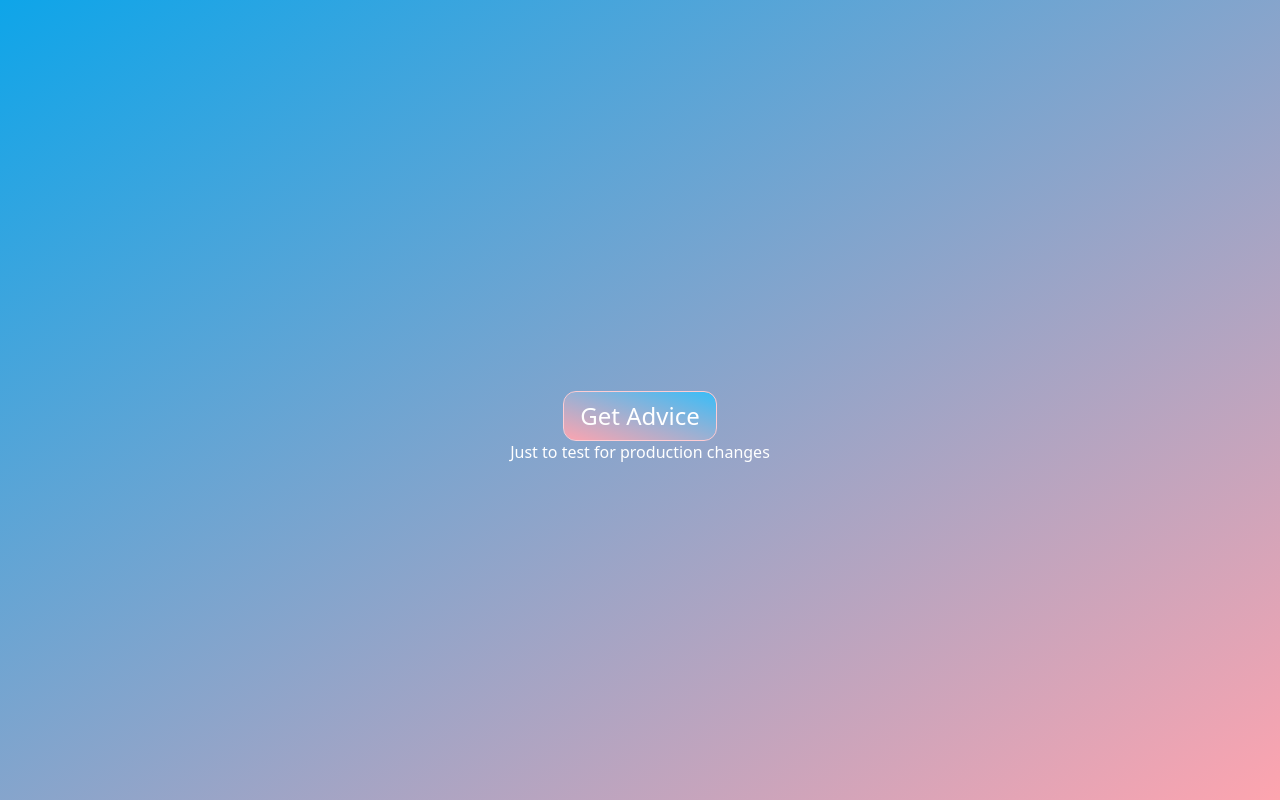
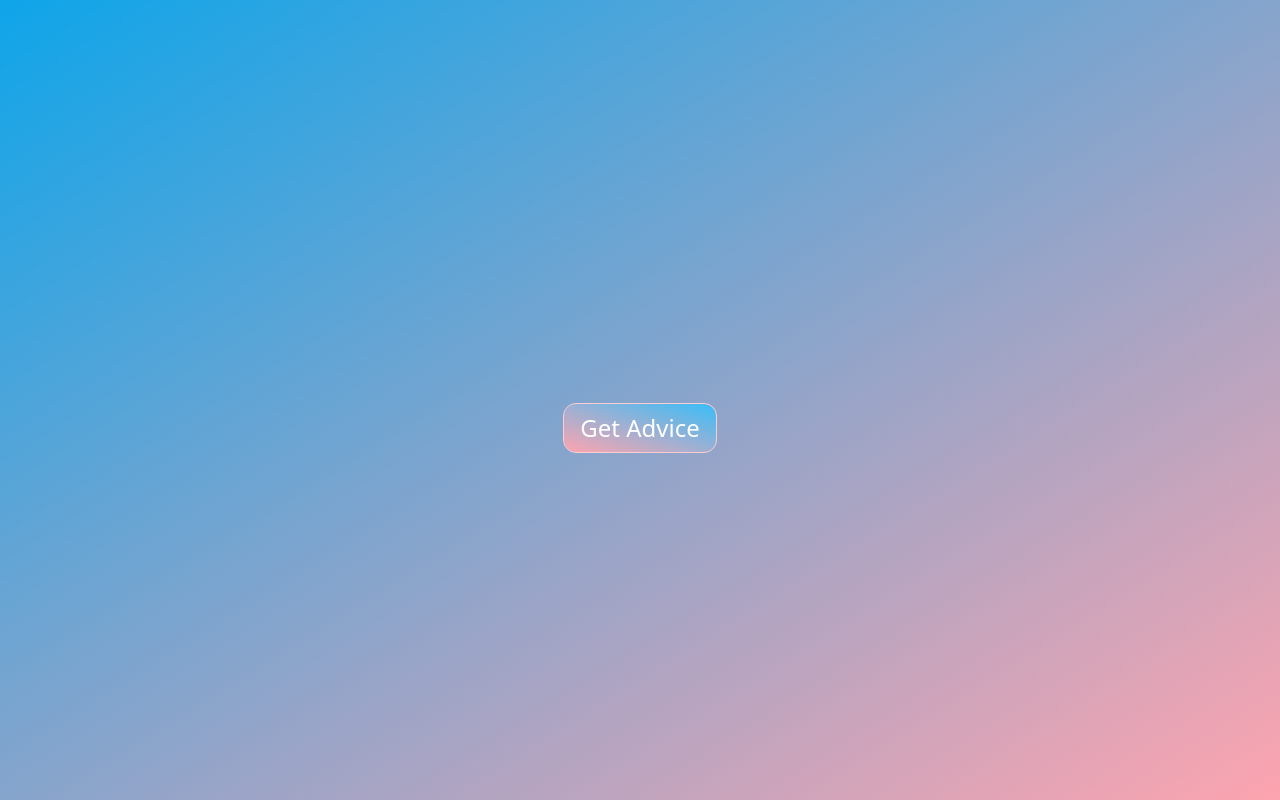
Before and after one commit to saklain33/Random-advice-generator, a React (Vite) app: page / in a window 1280 px wide. Built offline with nearby package versions, Linux system fonts and the light colour scheme; a web font is replaced by a local one.

Commit message:
edit app.js

```diff
--- a/src/App.jsx
+++ b/src/App.jsx
@@ -38,7 +38,6 @@ export default function App() {
         >
           Get Advice
         </button>
-        <p>Just to test for production changes</p>
       </div>
     </div>
   );
```
